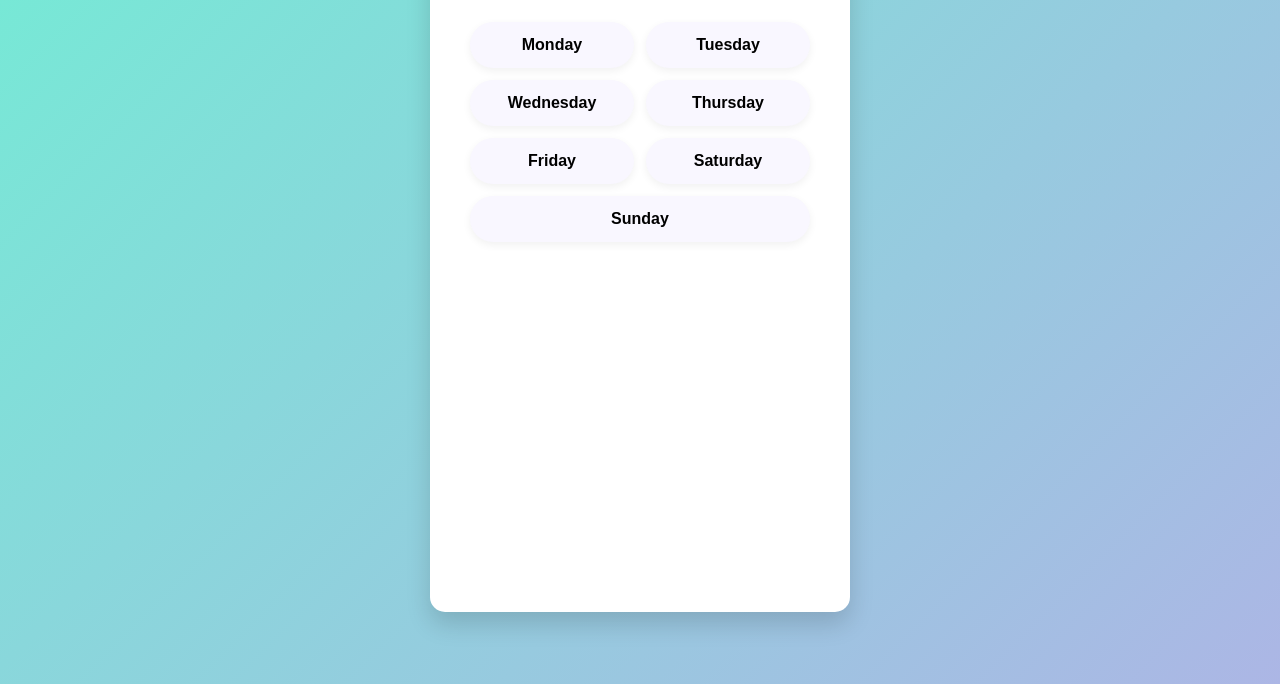
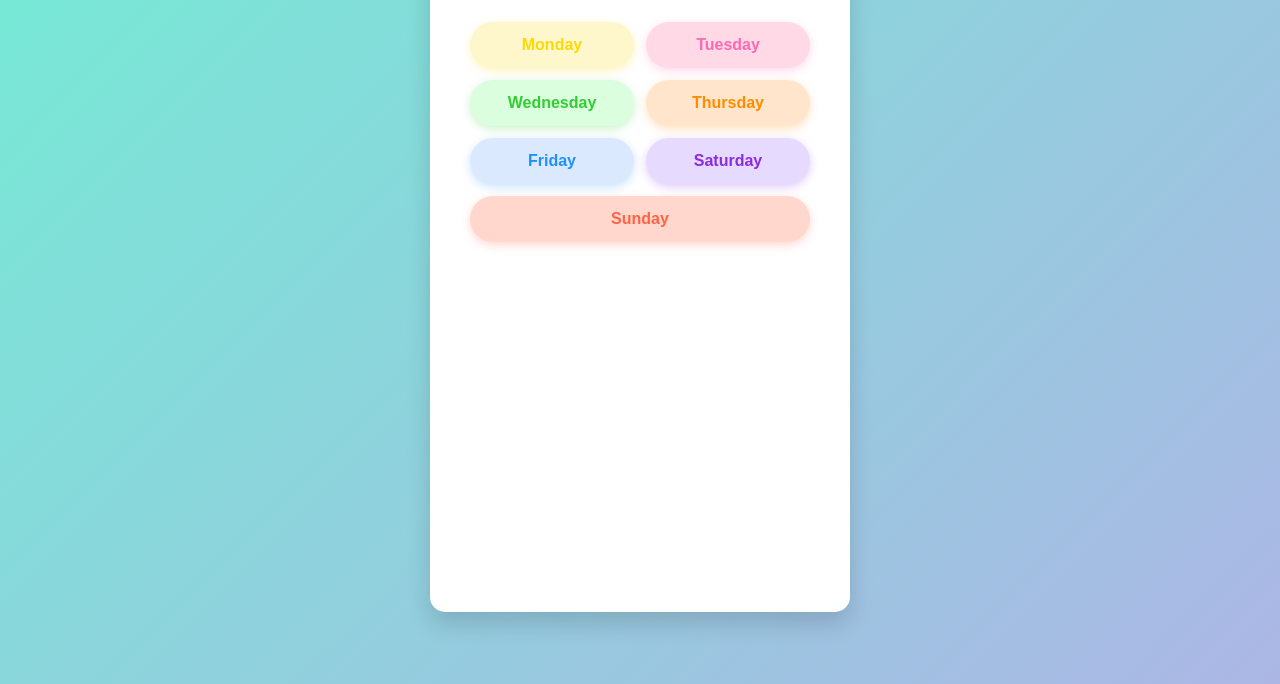
Before and after one commit to alysteragno/daybox-animation, a plain HTML site: page index.html in a window 1280 px wide. Shown: the part 116-800 px from the top of the page. Drawn offline with Linux system fonts and the light colour scheme.

Commit message:
feat: style buttons with unique colors for each day

```diff
--- a/styles.css
+++ b/styles.css
@@ -88,3 +88,45 @@ button:active {
   background-color: #3ad29f;
   box-shadow: 0 10px 30px rgba(58, 210, 159, 0.7);
 }
+
+button.monday {
+  background-color: #FFF7CC;
+  color: #ffd900;
+  box-shadow: 0 3px 10px rgba(255, 215, 0, 0.25);
+}
+
+button.tuesday {
+  background-color: #FFD9E6;
+  color: #FF69B4;
+  box-shadow: 0 3px 10px rgba(255, 105, 180, 0.25);
+}
+
+button.wednesday {
+  background-color: #DBFFDE;
+  color: #32CD32;
+  box-shadow: 0 3px 10px rgba(50, 205, 50, 0.25);
+}
+
+button.thursday {
+  background-color: #FFE5CC;
+  color: #FF8C00;
+  box-shadow: 0 3px 10px rgba(255, 140, 0, 0.25);
+}
+
+button.friday {
+  background-color: #DBE9FF;
+  color: #1E90FF;
+  box-shadow: 0 3px 10px rgba(30, 144, 255, 0.25);
+}
+
+button.saturday {
+  background-color: #E6DBFF;
+  color: #8A2BE2;
+  box-shadow: 0 3px 10px rgba(138, 43, 226, 0.25);
+}
+
+button.sunday {
+  background-color: #FFD7CC;
+  color: #FF6347;
+  box-shadow: 0 3px 10px rgba(255, 99, 71, 0.25);
+}
```
